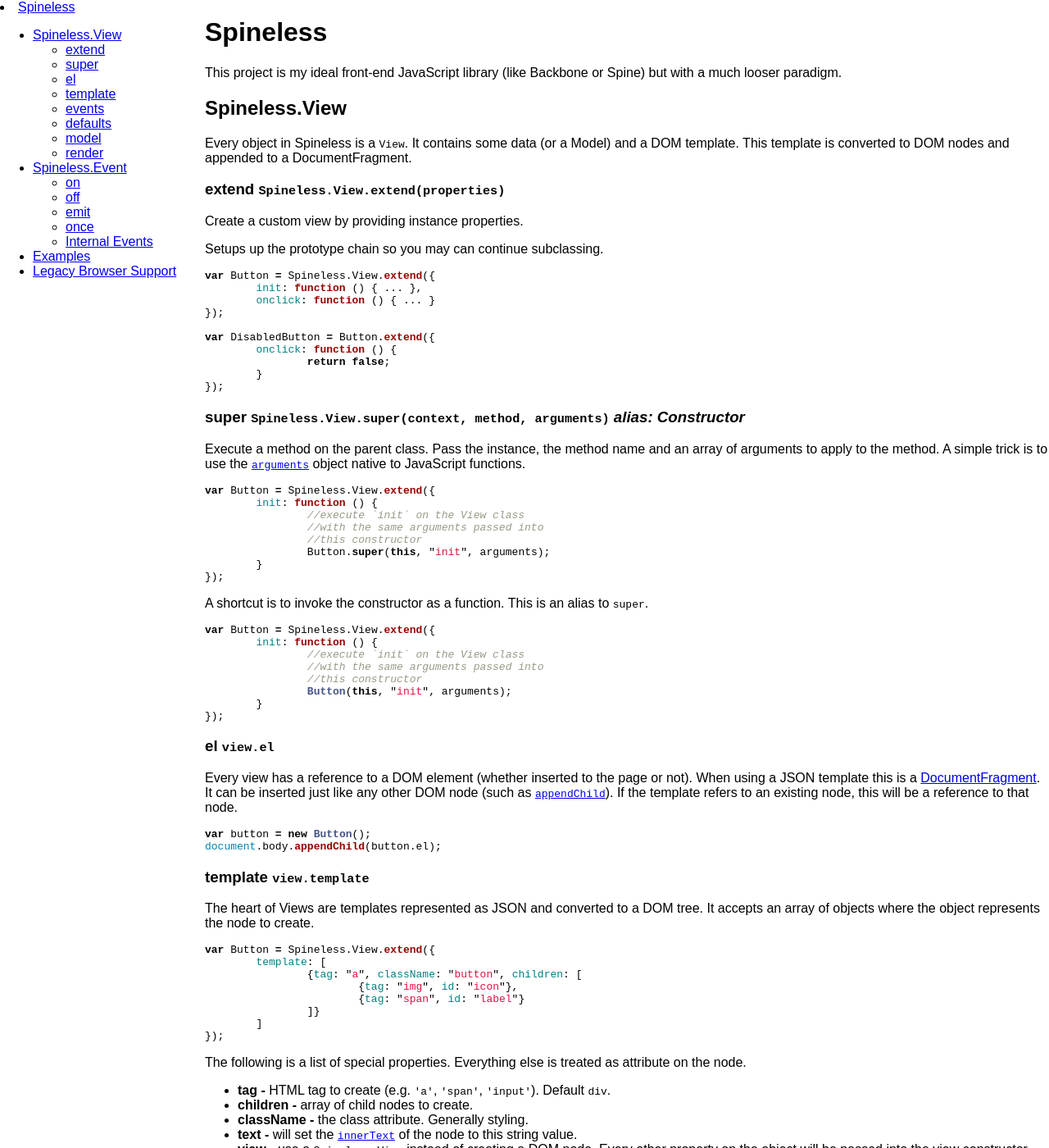
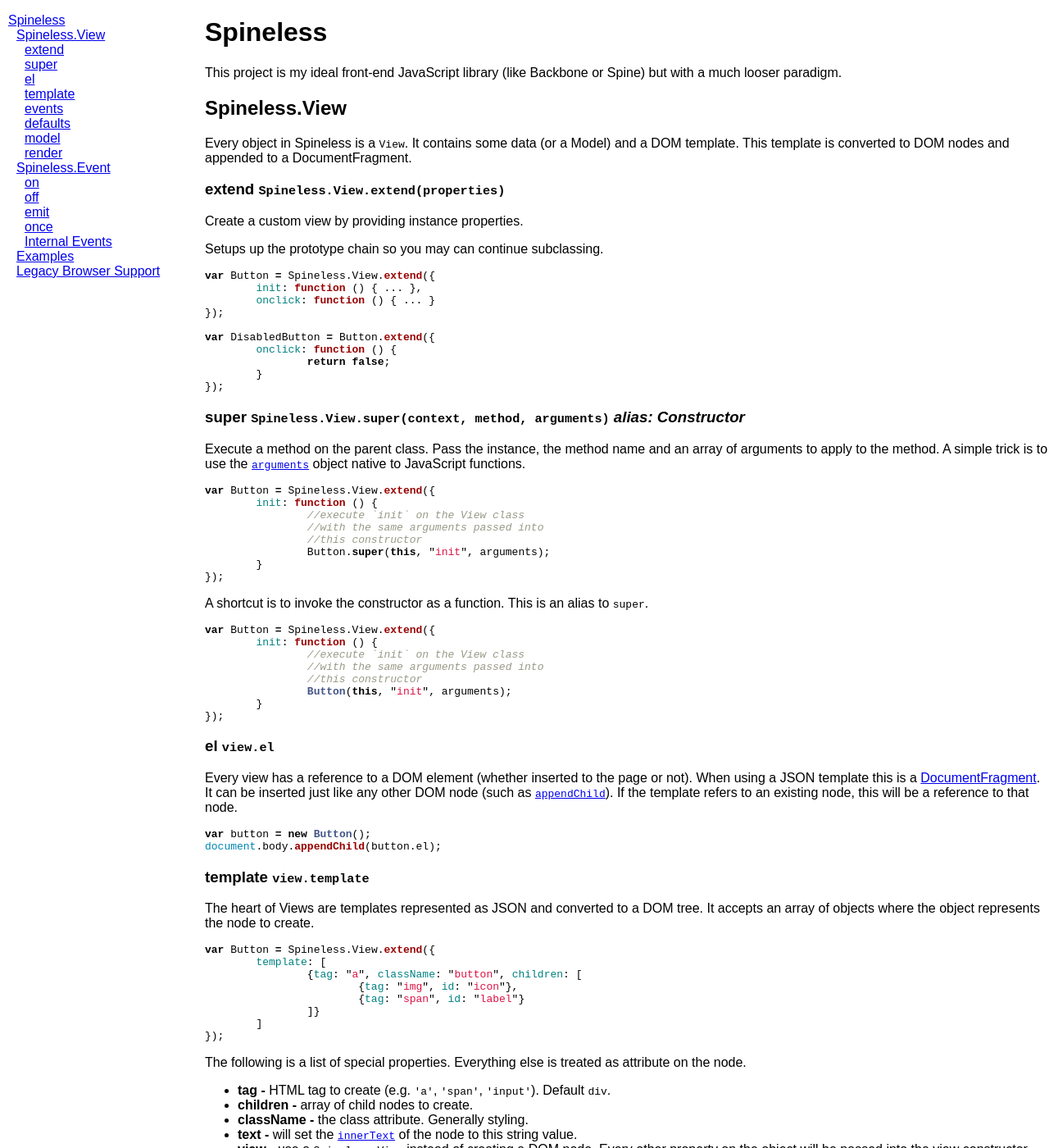
Before and after one commit to louisstow/Spineless, a Jekyll site: the page built from index.md, in a window 1280 px wide and 1400 px high. Shown: the whole window at 82% size. Built offline with Jekyll 4.4.1, drawn with Linux system fonts in a browser that asks for light colours; Markdown is read by kramdown in place of the engine named in the settings.

Commit message:
* wrapper ul

```diff
--- a/javascript/toc.js
+++ b/javascript/toc.js
@@ -1,7 +1,7 @@
 var rootNode = document.getElementById("content");
 var lastLevel = 0;
 
-var html = "";
+var html = "<ul>";
 for (var i = 0; i < rootNode.childNodes.length; ++i) {
 	var node = rootNode.childNodes[i];
 	if (!node.tagName || node.tagName.charAt(0) !== "H") {
@@ -27,4 +27,6 @@
 	lastLevel = level;
 }
 
+html += "</ul>";
+
 document.getElementById("nav").innerHTML = html;
--- a/stylesheets/global.css
+++ b/stylesheets/global.css
@@ -12,4 +12,11 @@
 	left: 0;
 	top: 0;
 	bottom: 0;
+	width: 230px;
 }
+
+#nav ul {
+	list-style: none;
+	margin-left: 10px;
+	padding-left: 0;
+}
```
